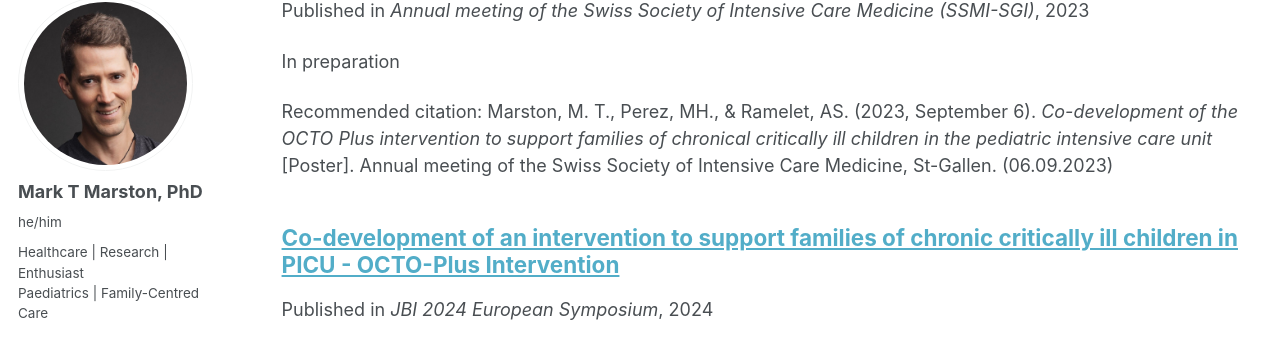
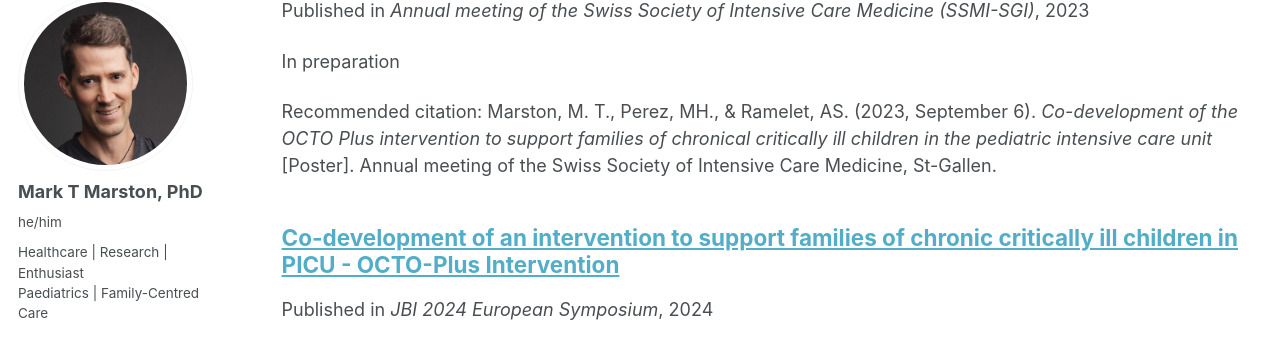
Before and after one commit to marstonRN/marston.github.io, a Jekyll site: the page built from _pages/collection-archive.html, in a window 1280 px wide and 900 px high, scrolled down 2210 px. Shown: the part 105-451 px from the top of the window. Built offline with Jekyll 4.4.1, drawn with Linux system fonts in a browser that asks for light colours; a style sheet for code colours, icons or effects is not loaded.

Commit message:
Update citation format in publication markdown
Removed the date from the citation for consistency.

```diff
--- a/_publications/2023_publication_9-co-development_octoplus_ssmi_poster.md
+++ b/_publications/2023_publication_9-co-development_octoplus_ssmi_poster.md
@@ -6,7 +6,7 @@ permalink: /publication/2023_publication_9-co-development_octoplus_ssmi_poster
 excerpt: 'In preparation'
 date: 2023-09-06
 venue: 'Annual meeting of the Swiss Society of Intensive Care Medicine (SSMI-SGI)'
-citation: 'Marston, M. T., Perez, MH., & Ramelet, AS. (2023, September 6). <i>Co-development of the OCTO Plus intervention to support families of chronical critically ill children in the pediatric intensive care unit</i> [Poster]. Annual meeting of the Swiss Society of Intensive Care Medicine, St-Gallen. (06.09.2023)'
+citation: 'Marston, M. T., Perez, MH., & Ramelet, AS. (2023, September 6). <i>Co-development of the OCTO Plus intervention to support families of chronical critically ill children in the pediatric intensive care unit</i> [Poster]. Annual meeting of the Swiss Society of Intensive Care Medicine, St-Gallen.'
 ---
 
 ![Graphical abstract](/images/publications/2023_publication_9-co-development_octoplus_ssmi_poster.jpg)
```
